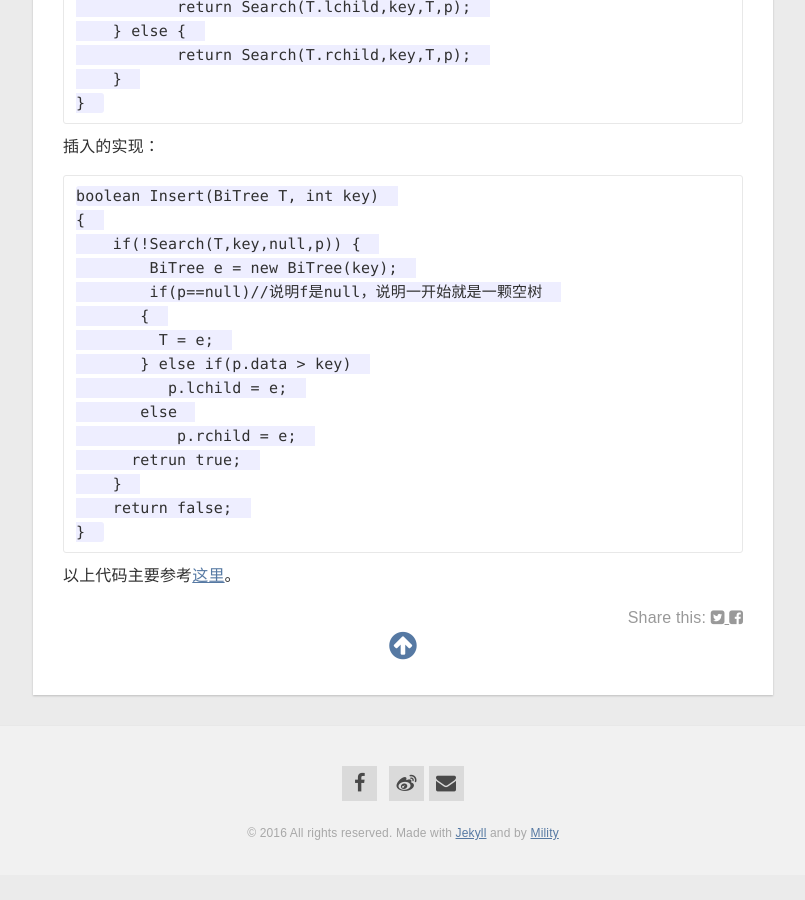
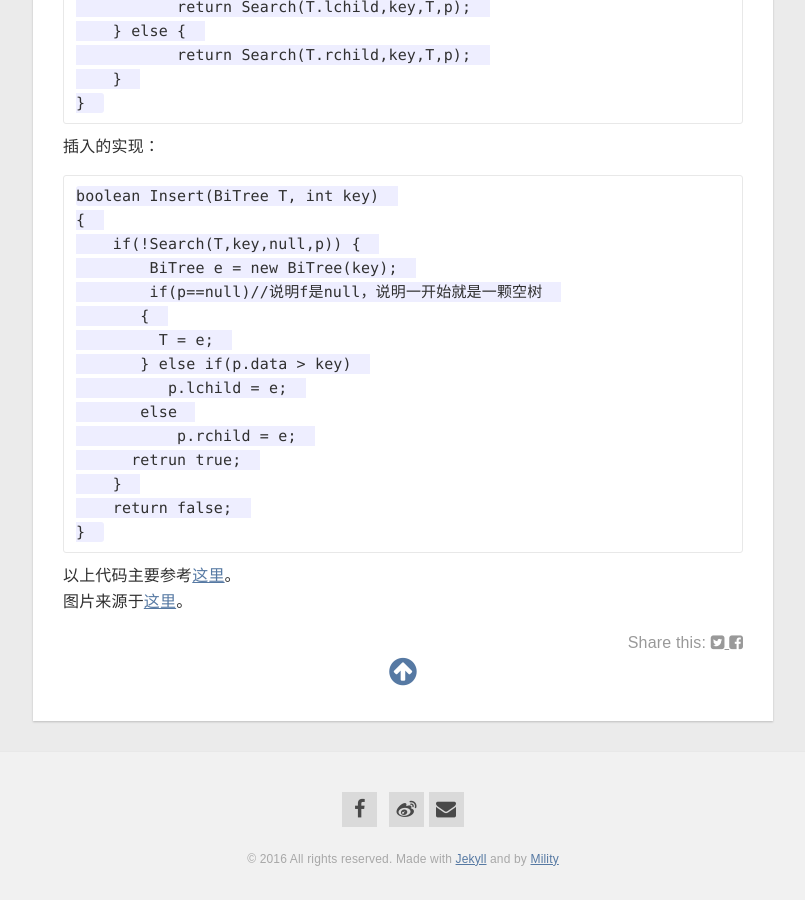
Before and after one commit to Mility/Mility.github.io, a Jekyll site: the page built from _posts/2016-07-12-查找与排序.markdown, in a window 1280 px wide and 900 px high, scrolled down 3224 px. Shown: the whole window, without its empty margins (237-1042 px from the left). Built offline with Jekyll 4.4.1, drawn with Linux system fonts in a browser that asks for light colours; nearby versions of some CDN libraries; before the commit the page ends 4099 px from its top, so only the background shows below that.

Commit message:
Update 2016-07-12-查找与排序.markdown

```diff
--- a/_posts/2016-07-12-查找与排序.markdown
+++ b/_posts/2016-07-12-查找与排序.markdown
@@ -138,3 +138,4 @@ boolean Insert(BiTree T, int key)
 ~~~
 
 以上代码主要参考[这里](http://m.blog.csdn.net/article/details?id=51315610)。
+图片来源于[这里](http://www.programgo.com/article/75472745892/)。
```
